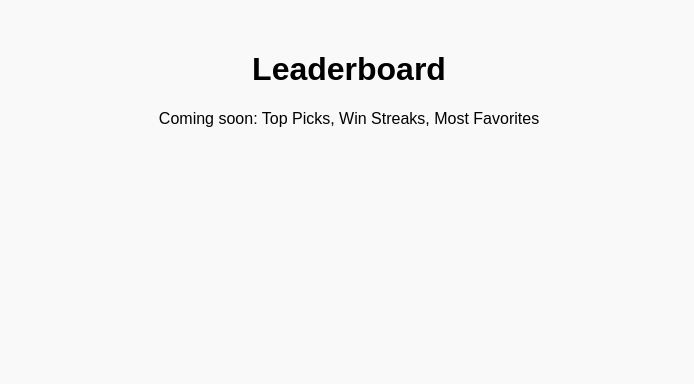
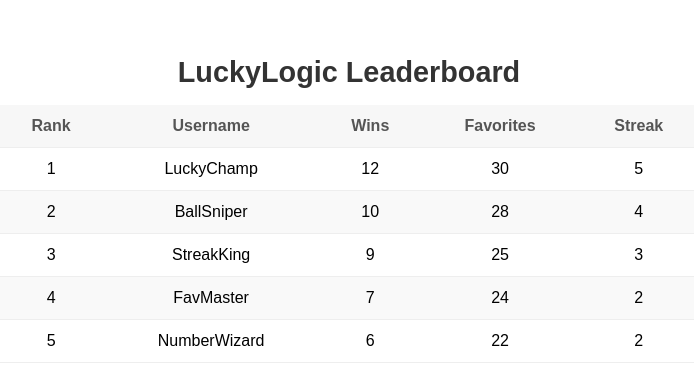
Before and after one commit to Noah-Villarreal/luckylogic-frontend, a React (Create React App) app: page /leaderboard in a window 1280 px wide. Shown: the top 384 px of the page, without its empty margins (291-985 px from the left). Built offline with nearby package versions, Linux system fonts and the light colour scheme.

Commit message:
leader board updated/added

```diff
--- a/src/screens/LeaderboardScreen.js
+++ b/src/screens/LeaderboardScreen.js
@@ -1,10 +1,40 @@
 import React from 'react';
+import '../styles/Leaderboard.css';
+
+const leaderboardData = [
+  { rank: 1, username: 'LuckyChamp', wins: 12, favorites: 30, streak: 5 },
+  { rank: 2, username: 'BallSniper', wins: 10, favorites: 28, streak: 4 },
+  { rank: 3, username: 'StreakKing', wins: 9, favorites: 25, streak: 3 },
+  { rank: 4, username: 'FavMaster', wins: 7, favorites: 24, streak: 2 },
+  { rank: 5, username: 'NumberWizard', wins: 6, favorites: 22, streak: 2 },
+];
 
 export default function LeaderboardScreen() {
   return (
-    <div className="container">
-      <h1>Leaderboard</h1>
-      <p>Coming soon: Top Picks, Win Streaks, Most Favorites</p>
+    <div className="leaderboard-container">
+      <h2 className="leaderboard-title">LuckyLogic Leaderboard</h2>
+      <table className="leaderboard-table">
+        <thead>
+          <tr>
+            <th>Rank</th>
+            <th>Username</th>
+            <th>Wins</th>
+            <th>Favorites</th>
+            <th>Streak</th>
+          </tr>
+        </thead>
+        <tbody>
+          {leaderboardData.map((user) => (
+            <tr key={user.rank}>
+              <td>{user.rank}</td>
+              <td>{user.username}</td>
+              <td>{user.wins}</td>
+              <td>{user.favorites}</td>
+              <td>{user.streak}</td>
+            </tr>
+          ))}
+        </tbody>
+      </table>
     </div>
   );
 }
--- /dev/null
+++ b/src/styles/Leaderboard.css
@@ -0,0 +1,36 @@
+.leaderboard-container {
+  padding: 2rem;
+  background: #ffffff;
+  max-width: 700px;
+  margin: 0 auto;
+  border-radius: 12px;
+  box-shadow: 0 0 15px rgba(0, 0, 0, 0.1);
+}
+
+.leaderboard-title {
+  text-align: center;
+  font-size: 1.8rem;
+  color: #333;
+  margin-bottom: 1rem;
+}
+
+.leaderboard-table {
+  width: 100%;
+  border-collapse: collapse;
+}
+
+.leaderboard-table th,
+.leaderboard-table td {
+  padding: 0.75rem;
+  text-align: center;
+  border-bottom: 1px solid #eee;
+}
+
+.leaderboard-table th {
+  background-color: #f7f7f7;
+  color: #555;
+}
+
+.leaderboard-table tr:nth-child(even) {
+  background-color: #f9f9f9;
+}
```
